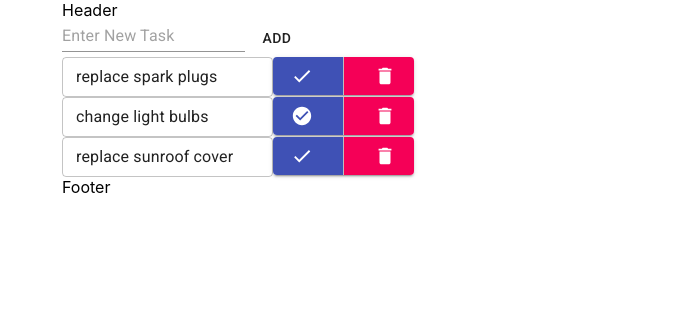
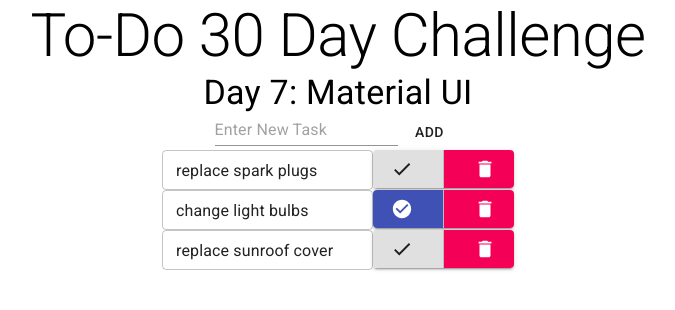
Before and after one commit to ejw773/to-do-30, a React (Create React App) app: page / in a window 1280 px wide. Shown: the top 310 px of the page, without its empty margins (302-977 px from the left). Built offline with nearby package versions, Linux system fonts and the light colour scheme.

Commit message:
creates header

```diff
--- a/package.json
+++ b/package.json
@@ -8,6 +8,7 @@
     "@testing-library/jest-dom": "^5.11.4",
     "@testing-library/react": "^11.1.0",
     "@testing-library/user-event": "^12.1.10",
+    "fontsource-roboto": "^4.0.0",
     "react": "^17.0.2",
     "react-dom": "^17.0.2",
     "react-scripts": "4.0.3",
--- a/src/App.js
+++ b/src/App.js
@@ -1,11 +1,12 @@
 import './App.css';
 import Main from './components/MainComponent';
 import Container from '@material-ui/core/Container';
+import 'fontsource-roboto';
 
 function App() {
   return (
-    <Container maxWidth='sm'>
-      <Main className="App"/>
+    <Container className='App'>
+      <Main />
     </Container>
   );
 }
--- a/src/components/FooterComponent.js
+++ /dev/null
@@ -1,9 +0,0 @@
-import React from 'react';
-
-const Footer = () => {
-    return (
-        <div>Footer</div>
-    )
-}
-
-export default Footer;
--- a/src/components/HeaderComponent.js
+++ b/src/components/HeaderComponent.js
@@ -1,8 +1,16 @@
 import React from 'react';
+import Typography from '@material-ui/core/Typography'
 
 const Header = () => {
     return (
-        <div>Header</div>
+        <React.Fragment>
+            <Typography variant='h2'>
+                To-Do 30 Day Challenge
+            </Typography>
+            <Typography variant='h4'>
+                Day 7: Material UI
+            </Typography>
+        </React.Fragment>
     )
 }
 
--- a/src/components/MainComponent.js
+++ b/src/components/MainComponent.js
@@ -1,6 +1,5 @@
 import React, { useState, useEffect } from 'react';
 import Header from './HeaderComponent'
-import Footer from './FooterComponent'
 import NewTask from './NewTaskComponent'
 import TaskList from './TaskListComponent'
 
@@ -70,7 +69,6 @@ const Main = () => {
             <Header />
             <NewTask addTask={addTask}/>
             <TaskList taskList={taskList} deleteTask={deleteTask} modifyTask={modifyTask} toggleTask={toggleTask} />
-            <Footer />
         </React.Fragment>
     )
 }
--- a/src/components/NewTaskComponent.js
+++ b/src/components/NewTaskComponent.js
@@ -6,6 +6,17 @@ const NewTask = ({addTask}) => {
     const [newTask, setNewTask] = useState('');
     const handleChange = ({target}) => {
         setNewTask(target.value);
+    };
+    const handleClick = () => {
+        if (newTask !== '') {
+            addTask(newTask);
+            setNewTask('');
+        }
+    };
+    const handleKeyPress = ({key}) => {
+        if (key === 'Enter') {
+            handleClick()
+        }
     }
     return (
         <div>
@@ -13,9 +24,10 @@ const NewTask = ({addTask}) => {
                 placeholder='Enter New Task'
                 onChange={handleChange}
                 value={newTask}
+                onKeyPress={handleKeyPress}
             />
             <Button
-            onClick={() => addTask(newTask)}
+            onClick={handleClick}
             >
                 Add
             </Button>
--- a/src/components/RenderTaskComponent.js
+++ b/src/components/RenderTaskComponent.js
@@ -8,11 +8,15 @@ import TextField from '@material-ui/core/TextField'
 
 const RenderTask = ({task, deleteTask, modifyTask, toggleTask}) => {
     let checkBox;
+    let checkColor;
     if (task.complete) {
         checkBox = <CheckCircleIcon/>;
+        checkColor = 'primary'
     } else {
         checkBox = <CheckIcon/>;
+        checkColor = ''
     };
+
 
     return (
         <div>
@@ -23,7 +27,7 @@ const RenderTask = ({task, deleteTask, modifyTask, toggleTask}) => {
             onChange={(target) => modifyTask(target.target.value, task.id)}
             />
             <ButtonGroup variant='contained' size='large'>
-                <Button color='primary' startIcon={checkBox} onClick={() => toggleTask(task.id)}></Button>
+                <Button color={checkColor} startIcon={checkBox} onClick={() => toggleTask(task.id)}></Button>
                 <Button color='secondary' endIcon={<DeleteIcon/>} onClick={() => deleteTask(task.id)}></Button>
             </ButtonGroup>
         </div>
```
Also changed, not shown: 1 other file (tests, documents, lock files or other folders).
